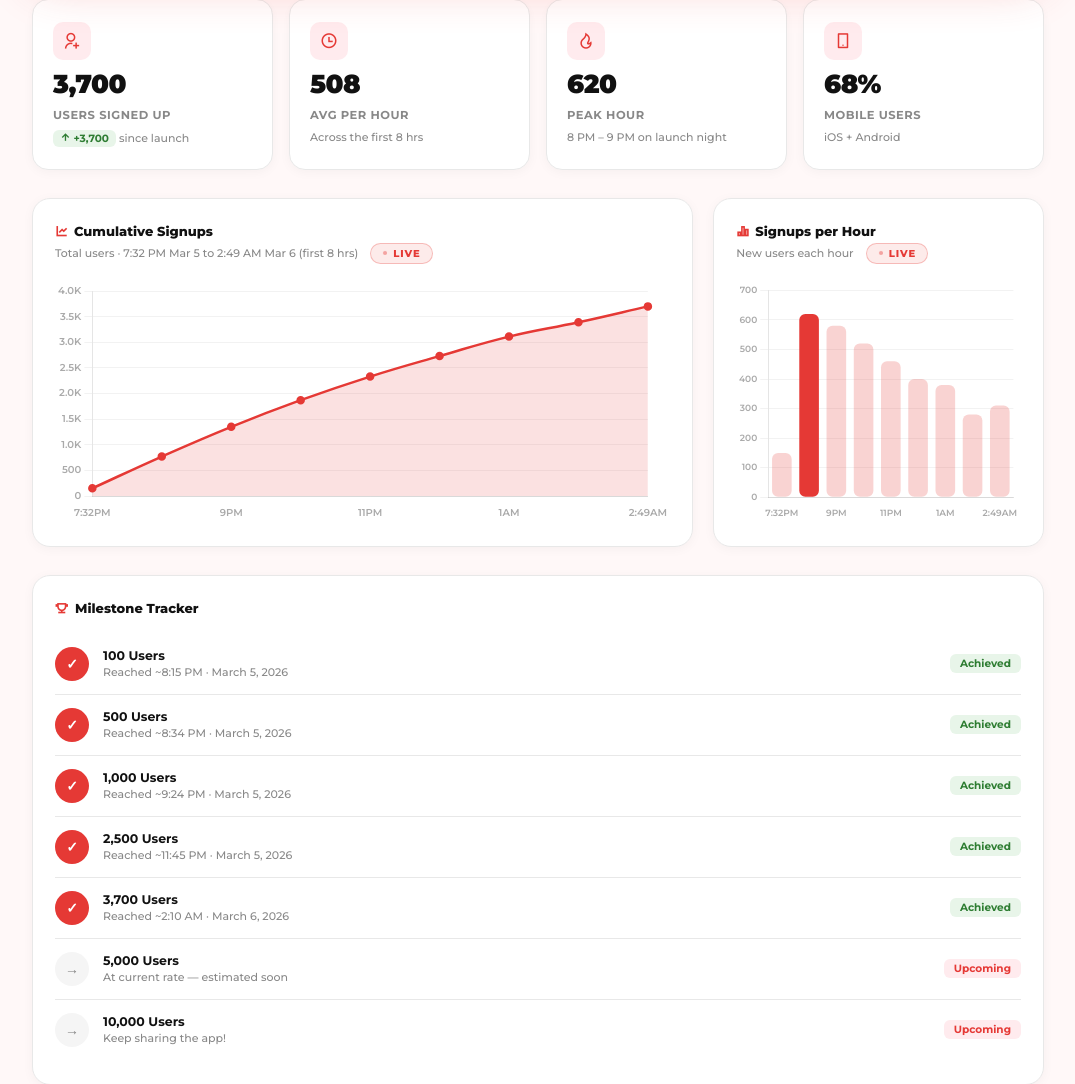
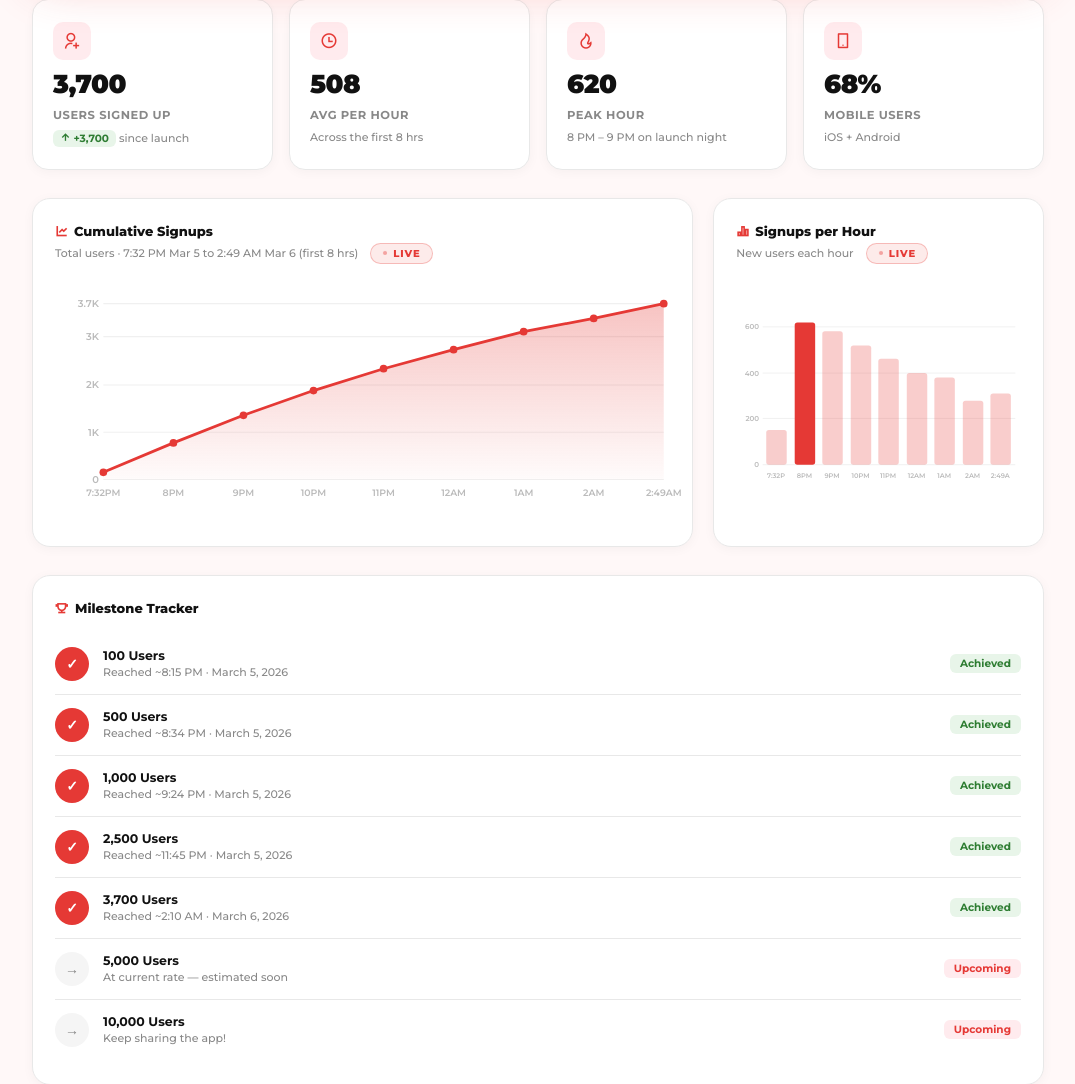
Before and after one commit to brainiacweb-tech/BRAINIAC-YouTube-Playlist-Downloader, a Flask app: page /stats in a window 1280 px wide. Shown: the part 1142-2226 px from the top of the page, without its empty margins (102-1177 px from the left). Run offline with Flask 3, Linux system fonts and the light colour scheme; some libraries are stand-ins or nearby versions.

Commit message:
fix: replace Chart.js canvas with pure inline SVG charts - zero dependencies

```diff
--- a/templates/stats.html
+++ b/templates/stats.html
@@ -662,7 +662,50 @@ nav {
       <h3><i class="ri-line-chart-line" style="color:var(--red);margin-right:6px"></i>Cumulative Signups</h3>
       <div class="chart-sub">Total users · 7:32 PM Mar 5 to 2:49 AM Mar 6 (first 8 hrs) <span class="live-badge"><span class="live-dot"></span>Live</span></div>
       <div class="chart-wrap">
-        <canvas id="growthChart"></canvas>
+        <svg viewBox="0 0 560 195" width="100%" height="100%" xmlns="http://www.w3.org/2000/svg" style="display:block;overflow:visible">
+          <defs>
+            <linearGradient id="lineGrad" x1="0" y1="0" x2="0" y2="1">
+              <stop offset="0%" stop-color="#e53935" stop-opacity="0.3"/>
+              <stop offset="100%" stop-color="#e53935" stop-opacity="0.02"/>
+            </linearGradient>
+          </defs>
+          <!-- gridlines -->
+          <line x1="44" y1="8" x2="554" y2="8" stroke="#f0f0f0" stroke-width="1"/>
+          <line x1="44" y1="38" x2="554" y2="38" stroke="#f0f0f0" stroke-width="1"/>
+          <line x1="44" y1="82" x2="554" y2="82" stroke="#f0f0f0" stroke-width="1"/>
+          <line x1="44" y1="125" x2="554" y2="125" stroke="#f0f0f0" stroke-width="1"/>
+          <line x1="44" y1="168" x2="554" y2="168" stroke="#f0f0f0" stroke-width="1"/>
+          <!-- y labels -->
+          <text x="40" y="11" text-anchor="end" font-size="9" fill="#bbb" font-family="Montserrat,sans-serif" font-weight="600">3.7K</text>
+          <text x="40" y="41" text-anchor="end" font-size="9" fill="#bbb" font-family="Montserrat,sans-serif" font-weight="600">3K</text>
+          <text x="40" y="85" text-anchor="end" font-size="9" fill="#bbb" font-family="Montserrat,sans-serif" font-weight="600">2K</text>
+          <text x="40" y="128" text-anchor="end" font-size="9" fill="#bbb" font-family="Montserrat,sans-serif" font-weight="600">1K</text>
+          <text x="40" y="171" text-anchor="end" font-size="9" fill="#bbb" font-family="Montserrat,sans-serif" font-weight="600">0</text>
+          <!-- area fill -->
+          <polygon points="44,161.5 107.75,134.7 171.5,109.6 235.25,87.1 299,67.2 362.75,49.9 426.5,33.5 490.25,21.4 554,8 554,168 44,168" fill="url(#lineGrad)"/>
+          <!-- line -->
+          <polyline points="44,161.5 107.75,134.7 171.5,109.6 235.25,87.1 299,67.2 362.75,49.9 426.5,33.5 490.25,21.4 554,8" fill="none" stroke="#e53935" stroke-width="2.5" stroke-linejoin="round" stroke-linecap="round"/>
+          <!-- dots -->
+          <circle cx="44" cy="161.5" r="3.5" fill="#e53935"/>
+          <circle cx="107.75" cy="134.7" r="3.5" fill="#e53935"/>
+          <circle cx="171.5" cy="109.6" r="3.5" fill="#e53935"/>
+          <circle cx="235.25" cy="87.1" r="3.5" fill="#e53935"/>
+          <circle cx="299" cy="67.2" r="3.5" fill="#e53935"/>
+          <circle cx="362.75" cy="49.9" r="3.5" fill="#e53935"/>
+          <circle cx="426.5" cy="33.5" r="3.5" fill="#e53935"/>
+          <circle cx="490.25" cy="21.4" r="3.5" fill="#e53935"/>
+          <circle cx="554" cy="8" r="3.5" fill="#e53935"/>
+          <!-- x labels -->
+          <text x="44" y="183" text-anchor="middle" font-size="8.5" fill="#bbb" font-family="Montserrat,sans-serif" font-weight="600">7:32PM</text>
+          <text x="107.75" y="183" text-anchor="middle" font-size="8.5" fill="#bbb" font-family="Montserrat,sans-serif" font-weight="600">8PM</text>
+          <text x="171.5" y="183" text-anchor="middle" font-size="8.5" fill="#bbb" font-family="Montserrat,sans-serif" font-weight="600">9PM</text>
+          <text x="235.25" y="183" text-anchor="middle" font-size="8.5" fill="#bbb" font-family="Montserrat,sans-serif" font-weight="600">10PM</text>
+          <text x="299" y="183" text-anchor="middle" font-size="8.5" fill="#bbb" font-family="Montserrat,sans-serif" font-weight="600">11PM</text>
+          <text x="362.75" y="183" text-anchor="middle" font-size="8.5" fill="#bbb" font-family="Montserrat,sans-serif" font-weight="600">12AM</text>
+          <text x="426.5" y="183" text-anchor="middle" font-size="8.5" fill="#bbb" font-family="Montserrat,sans-serif" font-weight="600">1AM</text>
+          <text x="490.25" y="183" text-anchor="middle" font-size="8.5" fill="#bbb" font-family="Montserrat,sans-serif" font-weight="600">2AM</text>
+          <text x="554" y="183" text-anchor="middle" font-size="8.5" fill="#bbb" font-family="Montserrat,sans-serif" font-weight="600">2:49AM</text>
+        </svg>
       </div>
     </div>
 
@@ -671,7 +714,38 @@ nav {
       <h3><i class="ri-bar-chart-2-line" style="color:var(--red);margin-right:6px"></i>Signups per Hour</h3>
       <div class="chart-sub">New users each hour <span class="live-badge"><span class="live-dot"></span>Live</span></div>
       <div class="chart-wrap">
-        <canvas id="hourlyChart"></canvas>
+        <svg viewBox="0 0 320 195" width="100%" height="100%" xmlns="http://www.w3.org/2000/svg" style="display:block;overflow:visible">
+          <!-- gridlines -->
+          <line x1="30" y1="13" x2="314" y2="13" stroke="#f0f0f0" stroke-width="1"/>
+          <line x1="30" y1="65" x2="314" y2="65" stroke="#f0f0f0" stroke-width="1"/>
+          <line x1="30" y1="116" x2="314" y2="116" stroke="#f0f0f0" stroke-width="1"/>
+          <line x1="30" y1="168" x2="314" y2="168" stroke="#f0f0f0" stroke-width="1"/>
+          <!-- y labels -->
+          <text x="26" y="16" text-anchor="end" font-size="8" fill="#bbb" font-family="Montserrat,sans-serif" font-weight="600">600</text>
+          <text x="26" y="68" text-anchor="end" font-size="8" fill="#bbb" font-family="Montserrat,sans-serif" font-weight="600">400</text>
+          <text x="26" y="119" text-anchor="end" font-size="8" fill="#bbb" font-family="Montserrat,sans-serif" font-weight="600">200</text>
+          <text x="26" y="171" text-anchor="end" font-size="8" fill="#bbb" font-family="Montserrat,sans-serif" font-weight="600">0</text>
+          <!-- bars: slot=31.6, bar w=23, offset=4.3, h=val/620*160, y=168-h -->
+          <rect x="34" y="129" width="23" height="39" fill="rgba(229,57,53,0.25)" rx="3"/>
+          <rect x="66" y="8" width="23" height="160" fill="#e53935" rx="3"/>
+          <rect x="97" y="18" width="23" height="150" fill="rgba(229,57,53,0.25)" rx="3"/>
+          <rect x="129" y="34" width="23" height="134" fill="rgba(229,57,53,0.25)" rx="3"/>
+          <rect x="160" y="49" width="23" height="119" fill="rgba(229,57,53,0.25)" rx="3"/>
+          <rect x="192" y="65" width="23" height="103" fill="rgba(229,57,53,0.25)" rx="3"/>
+          <rect x="223" y="70" width="23" height="98" fill="rgba(229,57,53,0.25)" rx="3"/>
+          <rect x="255" y="96" width="23" height="72" fill="rgba(229,57,53,0.25)" rx="3"/>
+          <rect x="286" y="88" width="23" height="80" fill="rgba(229,57,53,0.25)" rx="3"/>
+          <!-- x labels -->
+          <text x="45" y="183" text-anchor="middle" font-size="7.5" fill="#bbb" font-family="Montserrat,sans-serif" font-weight="600">7:32P</text>
+          <text x="77" y="183" text-anchor="middle" font-size="7.5" fill="#bbb" font-family="Montserrat,sans-serif" font-weight="600">8PM</text>
+          <text x="108" y="183" text-anchor="middle" font-size="7.5" fill="#bbb" font-family="Montserrat,sans-serif" font-weight="600">9PM</text>
+          <text x="140" y="183" text-anchor="middle" font-size="7.5" fill="#bbb" font-family="Montserrat,sans-serif" font-weight="600">10PM</text>
+          <text x="171" y="183" text-anchor="middle" font-size="7.5" fill="#bbb" font-family="Montserrat,sans-serif" font-weight="600">11PM</text>
+          <text x="203" y="183" text-anchor="middle" font-size="7.5" fill="#bbb" font-family="Montserrat,sans-serif" font-weight="600">12AM</text>
+          <text x="234" y="183" text-anchor="middle" font-size="7.5" fill="#bbb" font-family="Montserrat,sans-serif" font-weight="600">1AM</text>
+          <text x="266" y="183" text-anchor="middle" font-size="7.5" fill="#bbb" font-family="Montserrat,sans-serif" font-weight="600">2AM</text>
+          <text x="297" y="183" text-anchor="middle" font-size="7.5" fill="#bbb" font-family="Montserrat,sans-serif" font-weight="600">2:49A</text>
+        </svg>
       </div>
     </div>
 
@@ -746,7 +820,6 @@ nav {
 
 </div><!-- /page -->
 
-<script src="https://cdn.jsdelivr.net/npm/chart.js@4.4.3/dist/chart.umd.min.js"></script>
 <script>
 /* ─── ANIMATED COUNTERS ────────────────────────────────────── */
 let liveCount = 3700;
@@ -797,110 +870,7 @@ window.addEventListener('DOMContentLoaded', () => {
   animateCount(document.getElementById('c2'), 508, 2200, '', false);
 });
 
-/* ─── CHARTS (inline at bottom of body — DOM is already ready) ── */
-(function initCharts() {
-  var hours = ['7:32PM','8PM','9PM','10PM','11PM','12AM','1AM','2AM','2:49AM'];
-  var newPerHour = [150, 620, 580, 520, 460, 400, 380, 280, 310];
-  var cumulative = newPerHour.reduce(function(acc, v) {
-    acc.push((acc.length ? acc[acc.length-1] : 0) + v);
-    return acc;
-  }, []);
-
-  /* ── GROWTH LINE CHART ── */
-  var gCanvas = document.getElementById('growthChart');
-  if (gCanvas) {
-    new Chart(gCanvas.getContext('2d'), {
-      type: 'line',
-      data: {
-        labels: hours,
-        datasets: [{
-          label: 'Total Users',
-          data: cumulative,
-          borderColor: '#e53935',
-          borderWidth: 2.5,
-          pointRadius: 3,
-          pointHoverRadius: 6,
-          pointBackgroundColor: '#e53935',
-          fill: true,
-          backgroundColor: 'rgba(229,57,53,0.15)',
-          tension: 0.42,
-        }]
-      },
-      options: {
-        responsive: true,
-        maintainAspectRatio: false,
-        interaction: { mode: 'index', intersect: false },
-        plugins: {
-          legend: { display: false },
-          tooltip: {
-            backgroundColor: '#fff', titleColor: '#111', bodyColor: '#e53935',
-            borderColor: '#e8e8e8', borderWidth: 1, padding: 10,
-            titleFont: { weight: '800', family: 'Montserrat', size: 12 },
-            bodyFont:  { weight: '700', family: 'Montserrat', size: 12 },
-            callbacks: { label: function(c) { return '  ' + c.parsed.y.toLocaleString() + ' users'; } }
-          }
-        },
-        scales: {
-          x: {
-            grid: { display: false },
-            ticks: { font: { family: 'Montserrat', size: 10, weight: '600' }, color: '#aaa', maxRotation: 0, maxTicksLimit: 8 }
-          },
-          y: {
-            grid: { color: 'rgba(0,0,0,0.05)' },
-            ticks: {
-              font: { family: 'Montserrat', size: 10, weight: '600' }, color: '#aaa',
-              callback: function(v) { return v >= 1000 ? (v/1000).toFixed(1)+'K' : v; }
-            }
-          }
-        }
-      }
-    });
-  }
-
-  /* ── HOURLY BAR CHART ── */
-  var hCanvas = document.getElementById('hourlyChart');
-  if (hCanvas) {
-    var maxVal = Math.max.apply(null, newPerHour);
-    new Chart(hCanvas.getContext('2d'), {
-      type: 'bar',
-      data: {
-        labels: hours,
-        datasets: [{
-          label: 'New Signups',
-          data: newPerHour,
-          backgroundColor: newPerHour.map(function(v) { return v === maxVal ? '#e53935' : 'rgba(229,57,53,0.22)'; }),
-          borderRadius: 6,
-          borderSkipped: false,
-          hoverBackgroundColor: '#e53935',
-        }]
-      },
-      options: {
-        responsive: true,
-        maintainAspectRatio: false,
-        plugins: {
-          legend: { display: false },
-          tooltip: {
-            backgroundColor: '#fff', titleColor: '#111', bodyColor: '#e53935',
-            borderColor: '#e8e8e8', borderWidth: 1, padding: 10,
-            titleFont: { weight: '800', family: 'Montserrat', size: 12 },
-            bodyFont:  { weight: '700', family: 'Montserrat', size: 11 },
-            callbacks: { label: function(c) { return '  +' + c.parsed.y + ' users'; } }
-          }
-        },
-        scales: {
-          x: {
-            grid: { display: false },
-            ticks: { font: { family: 'Montserrat', size: 9, weight: '600' }, color: '#aaa', maxRotation: 0, maxTicksLimit: 6 }
-          },
-          y: {
-            grid: { color: 'rgba(0,0,0,0.05)' },
-            ticks: { font: { family: 'Montserrat', size: 9, weight: '600' }, color: '#aaa' }
-          }
-        }
-      }
-    });
-  }
-})();
+/* charts are pure inline SVG — no Chart.js needed */
 </script>
 </body>
 </html>
```
